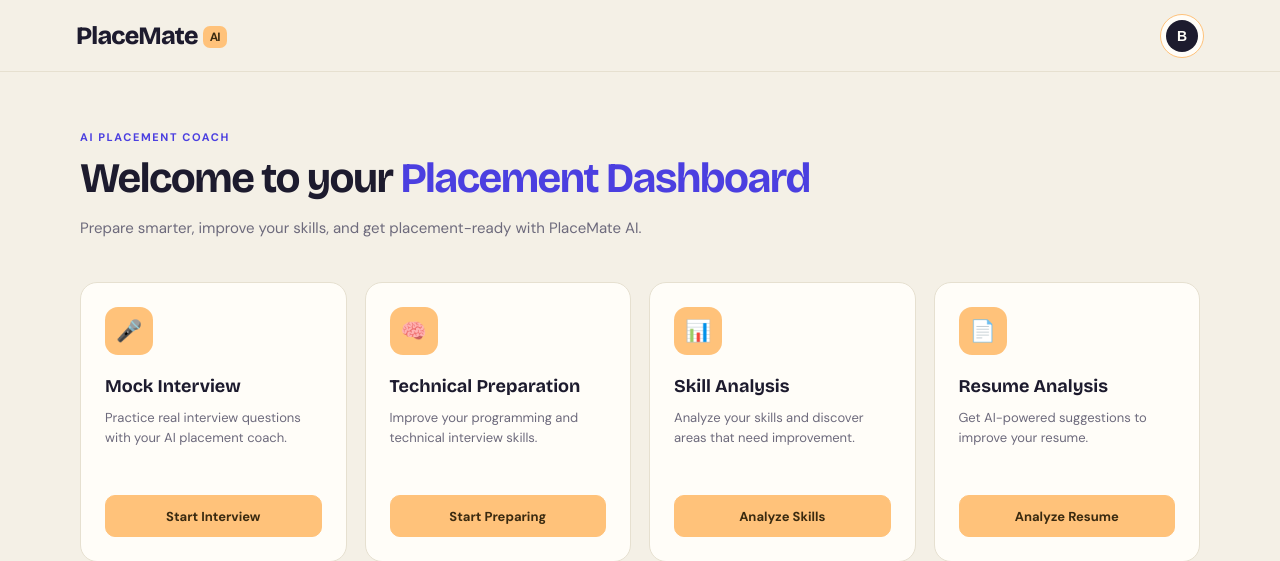
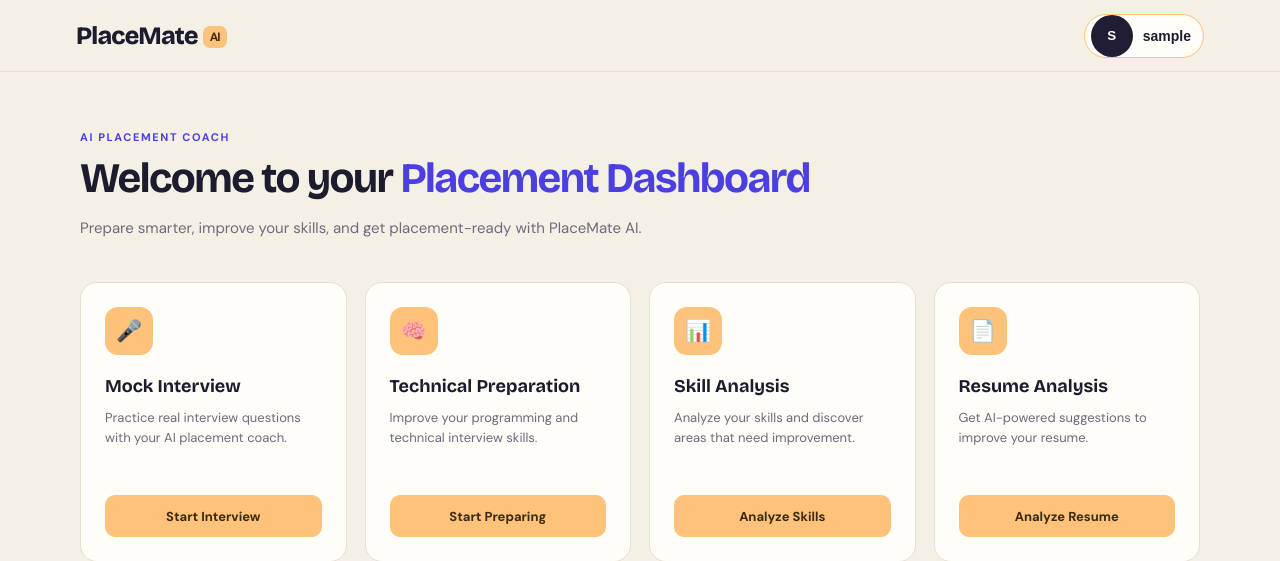
Before and after one commit to bhushan2003hy/Ai-coach, a Django app: page /dashboard/ in a window 1280 px wide. Shown: the top 561 px of the page. Run offline with Django 5.2, Linux system fonts and the light colour scheme; the visitor is signed in with stand-in values (Sample User, id 1).

Commit message:
edit profile working3

```diff
--- a/static/dashboard.css
+++ b/static/dashboard.css
@@ -772,85 +772,6 @@ button:focus-visible {
 
 }
 
-
-/* ================= PROFILE EDIT FORM ================= */
-
-/* .profile-panel {
-    max-height: calc(100vh - 100px);
-    overflow-y: auto;
-}
-
-#profileEdit[hidden],
-#profileView[hidden] {
-    display: none !important;
-}
-
-.edit-title {
-    font-family: "Bricolage Grotesque", sans-serif;
-    font-size: 20px;
-    margin-bottom: 16px;
-}
-
-#profileEdit form {
-    display: flex;
-    flex-direction: column;
-    gap: 7px;
-}
-
-#profileEdit label {
-    color: var(--muted);
-    font-size: 12px;
-    font-weight: 600;
-    margin-top: 5px;
-}
-
-#profileEdit input,
-#profileEdit textarea {
-    width: 100%;
-    padding: 10px 11px;
-    border: 1px solid var(--line);
-    border-radius: 9px;
-    background: #fff;
-    color: var(--ink);
-    font: 13px "DM Sans", sans-serif;
-}
-
-#profileEdit input:focus,
-#profileEdit textarea:focus {
-    outline: 2px solid rgba(75, 63, 224, .2);
-    border-color: var(--focus);
-}
-
-#profileEdit textarea {
-    resize: vertical;
-}
-
-.edit-actions {
-    display: flex;
-    flex-direction: column;
-    gap: 9px;
-    margin-top: 15px;
-}
-
-.edit-actions button {
-    width: 100%;
-    min-height: 42px;
-}
-
-.profile-error {
-    margin-bottom: 12px;
-    color: var(--err);
-    font-size: 13px;
-}
-
-.resume-current {
-    color: var(--muted);
-    font-size: 11px;
-    margin-top: 4px;
-}
- */
-
-
 /* ===== Profile Edit Form Design Fix ===== */
 
 #profileEdit {
@@ -960,3 +881,32 @@ button:focus-visible {
         max-width: calc(100vw - 24px);
     }
 }
+
+
+.profile-btn {
+    display: flex;
+    align-items: center;
+    gap: 10px;
+    width: auto;
+    padding: 6px 12px 6px 6px;
+    border-radius: 30px;
+}
+
+.profile-avatar-text {
+    width: 42px;
+    height: 42px;
+    border-radius: 50%;
+    display: flex;
+    align-items: center;
+    justify-content: center;
+    background: #201d35;
+    color: white;
+    font-weight: 700;
+    flex-shrink: 0;
+}
+
+.profile-avatar-name {
+    font-size: 14px;
+    font-weight: 600;
+    color: var(--ink);
+}
--- a/templates/dashboard.html
+++ b/templates/dashboard.html
@@ -34,14 +34,14 @@
         <div class="topbar-right">
 
             <!-- Profile Button -->
-            <button
-                class="profile-btn"
-                id="profileBtn"
-                type="button"
-                aria-label="Open profile"
-            >
-                <span class="profile-avatar">B</span>
-            </button>
+            <button class="profile-btn" id="profileBtn">
+    <span class="profile-avatar-text">
+        {{ profile.full_name|default:request.user.username|slice:":1"|upper }}
+    </span>
+    <span class="profile-avatar-name">
+        {{ profile.full_name|default:request.user.username }}
+    </span>
+</button>
 
         </div>
 
@@ -198,30 +198,6 @@
 
 </div>
 
-
-
-{% comment %} <div class="profile-actions">
-
-    <!-- Profile Settings Button -->
-    <button
-        class="profile-action-btn"
-        id="editProfileBtn"
-        type="button"
-    >
-        ⚙️ Profile Settings
-    </button>
-
-    <!-- Logout Button -->
-    <button
-        class="logout-btn"
-        id="logoutBtn"
-        type="button"
-    >
-        🚪 Logout
-    </button>
-
-</div> {% endcomment %}
-
     </div>
 
 
```
